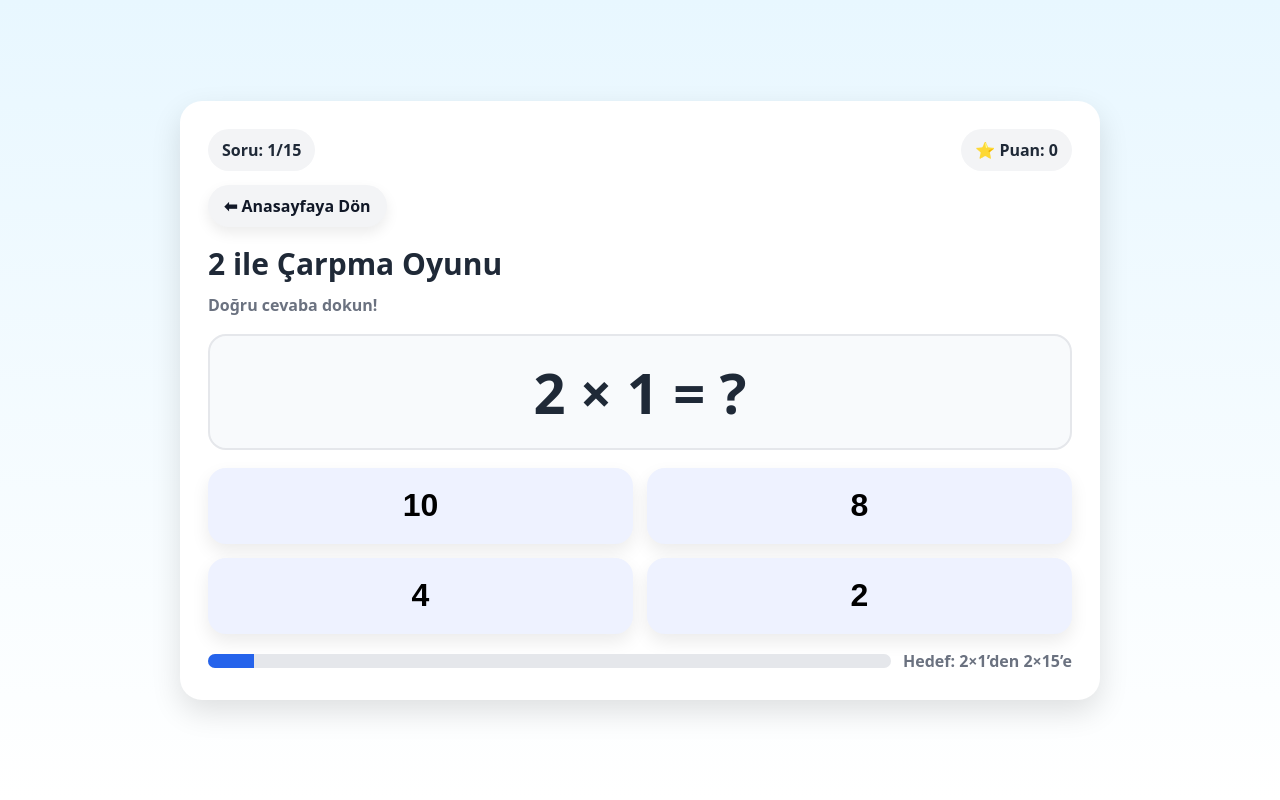
After one commit to Sandushki/OynaVeOgren, a Flask app: page /multiply in a window 1280 px wide. The commit adds this page. Run offline with Flask 3, Linux system fonts and the light colour scheme.

Commit message:
add multiply game

```diff
--- a/main.py
+++ b/main.py
@@ -1,8 +1,17 @@
-from flask import Flask, jsonify, request, render_template, url_for, redirect, json
+from flask import Flask, jsonify, request, render_template, session, url_for, redirect
 import json
+import random
+import os
 
 app = Flask(__name__)
 
+# 🔐 Required for session support
+app.config["SECRET_KEY"] = os.environ.get("SECRET_KEY", "dev-only-change-this")
+
+
+# ---------------------------
+# Static Pages
+# ---------------------------
 
 @app.route('/')
 def index():
@@ -20,6 +29,88 @@ def games():
 def contact():
     return render_template('contact.html')
 
+
+# ---------------------------
+# Multiplication Game (2x table)
+# ---------------------------
+
+def make_choices(correct: int):
+    wrongs = set()
+
+    while len(wrongs) < 3:
+        delta = random.choice([-6, -4, -2, 2, 4, 6, 8, -8])
+        w = correct + delta
+
+        if w <= 0 or w == correct:
+            continue
+
+        wrongs.add(w)
+
+    choices = [correct] + list(wrongs)
+    random.shuffle(choices)
+    return choices
+
+
+@app.route("/multiply", methods=["GET", "POST"])
+def multiply():
+
+    # Initialize session
+    if "b" not in session:
+        session["b"] = 1
+        session["score"] = 0
+        session["progress"] = 1
+
+    message = None
+    is_correct = None
+
+    if request.method == "POST":
+        selected = int(request.form["answer"])
+        correct = 2 * session["b"]
+
+        if selected == correct:
+            session["score"] += 1
+            message = "Doğru! 🎉"
+            is_correct = True
+        else:
+            message = f"Olmadı 😄 Doğru cevap: {correct}"
+            is_correct = False
+
+        session["b"] += 1
+        session["progress"] += 1
+
+        # Game finished (2x1 to 2x15)
+        if session["b"] > 15:
+            final_score = session["score"]
+            session.clear()
+            return render_template(
+                "multiply.html",
+                question={"a": 2, "b": 1},
+                choices=[2, 4, 6, 8],
+                score=final_score,
+                progress=15,
+                message=f"Oyun bitti! Toplam puan: {final_score}/15 🎉",
+                is_correct=True
+            )
+
+    b = session["b"]
+    question = {"a": 2, "b": b}
+    choices = make_choices(2 * b)
+
+    return render_template(
+        "multiply.html",
+        question=question,
+        choices=choices,
+        score=session["score"],
+        progress=session["progress"],
+        message=message,
+        is_correct=is_correct
+    )
+
+
+# ---------------------------
+# Match Game
+# ---------------------------
+
 @app.get("/match")
 def match():
     pairs = [
@@ -27,17 +118,21 @@ def match():
         {"id": 2, "left": "köpek", "right": "dog"},
         {"id": 3, "left": "kuş", "right": "bird"},
     ]
-    return render_template("match.html", pairs=pairs, title="Kelime Eşleştirme Oyunu")
+    return render_template("match.html", pairs=pairs, title="İngilizce Kelime Eşleştirme Oyunu")
+
 
 @app.post("/submit-match")
 def submit_match():
     payload = json.loads(request.form.get("results_json", "{}"))
-    # TODO: store payload in DB/session, compute grade, etc.
-    return payload  # or redirect(url_for("match"))
+    return payload
+
+
+# ---------------------------
+# Memory Game
+# ---------------------------
 
 @app.get("/memory")
 def memory():
-    """Memory game page"""
 
     pairs = [
         {
@@ -62,29 +157,20 @@ def memory():
 
     return render_template(
         "memory.html",
-        title="Kelime – Resim Hafıza Oyunu",
+        title="Hafıza Kartları Oyunu",
         pairs=pairs
     )
 
 
 @app.post("/submit-memory")
 def submit_memory():
-    """
-    Receives results from the memory game.
-    Payload comes from hidden input 'results_json'.
-    """
-
     raw = request.form.get("results_json", "{}")
     results = json.loads(raw)
-
-    # TODO: store in DB, session, analytics, grading, etc.
     print("MEMORY GAME RESULTS:", results)
-
-    # For now, just return JSON (or redirect)
     return jsonify(results)
 
 
+# ---------------------------
 
 if __name__ == '__main__':
-
     app.run(debug=True)
--- /dev/null
+++ b/static/css/multiply.css
@@ -0,0 +1,179 @@
+:root{
+  --bg1:#e8f7ff;
+  --bg2:#ffffff;
+  --card:#ffffff;
+  --text:#1f2937;
+  --muted:#6b7280;
+  --ok:#16a34a;
+  --bad:#dc2626;
+  --accent:#2563eb;
+  --shadow: 0 12px 30px rgba(0,0,0,.12);
+  --radius: 22px;
+}
+
+*{ box-sizing:border-box; }
+
+body{
+  margin:0;
+  font-family: system-ui, -apple-system, "Segoe UI", Roboto, Helvetica, Arial, sans-serif;
+  color:var(--text);
+  background: linear-gradient(180deg, var(--bg1), var(--bg2));
+  min-height:100vh;
+  padding: 16px;
+  display:flex;
+  align-items:center;
+  justify-content:center;
+}
+
+.wrap{
+  width:min(920px, 100%);
+}
+
+.card{
+  background:var(--card);
+  border-radius: var(--radius);
+  box-shadow: var(--shadow);
+  padding: 28px;
+}
+
+.topbar{
+  display:flex;
+  gap:12px;
+  align-items:center;
+  justify-content:space-between;
+  margin-bottom: 14px;
+  flex-wrap:wrap;
+}
+
+.pill{
+  background:#f3f4f6;
+  border-radius: 999px;
+  padding: 10px 14px;
+  font-weight: 700;
+  font-size: 16px;
+}
+
+.title{
+  font-weight: 900;
+  font-size: 30px;
+  margin: 0 0 10px 0;
+}
+
+.subtitle{
+  margin: 0 0 18px 0;
+  color: var(--muted);
+  font-size: 16px;
+  font-weight: 600;
+}
+
+.question{
+  display:flex;
+  align-items:center;
+  justify-content:center;
+  background:#f8fafc;
+  border: 2px solid #e5e7eb;
+  border-radius: 18px;
+  padding: 18px 14px;
+  margin: 10px 0 18px 0;
+  text-align:center;
+}
+
+.qtext{
+  font-size: 56px;
+  font-weight: 900;
+}
+
+.grid{
+  display:grid;
+  grid-template-columns: repeat(2, 1fr);
+  gap: 14px;
+}
+
+.choice{
+  border: 0;
+  border-radius: 18px;
+  padding: 18px 14px;
+  font-size: 32px;
+  font-weight: 900;
+  cursor: pointer;
+  background: #eef2ff;
+  min-height: 76px;
+  box-shadow: 0 8px 18px rgba(0,0,0,.08);
+  transition: transform .06s ease, box-shadow .06s ease;
+}
+
+.choice:active{
+  transform: scale(.99);
+}
+
+.footer{
+  margin-top: 16px;
+  display:flex;
+  gap: 12px;
+  flex-wrap:wrap;
+  align-items:center;
+  justify-content:space-between;
+}
+
+.progressbar{
+  flex: 1 1 260px;
+  height: 14px;
+  background:#e5e7eb;
+  border-radius: 999px;
+  overflow:hidden;
+}
+
+.progressbar > div{
+  height:100%;
+  background: var(--accent);
+  transition: width .3s ease;
+}
+
+.message{
+  margin-top: 14px;
+  padding: 12px 14px;
+  border-radius: 16px;
+  font-weight: 800;
+  font-size: 18px;
+  text-align:center;
+  background:#f3f4f6;
+  border: 2px solid #e5e7eb;
+}
+
+.message.ok{
+  background: #ecfdf5;
+  border-color: #bbf7d0;
+  color: var(--ok);
+}
+
+.message.bad{
+  background: #fef2f2;
+  border-color: #fecaca;
+  color: var(--bad);
+}
+
+.small{
+  color: var(--muted);
+  font-weight: 700;
+}
+
+@media (max-width: 520px){
+  .grid{ grid-template-columns: 1fr; }
+}
+
+.home-button{
+  display:inline-block;
+  margin-bottom: 16px;
+  padding: 10px 16px;
+  background: #f3f4f6;
+  border-radius: 999px;
+  font-weight: 700;
+  text-decoration: none;
+  color: #111827;
+  box-shadow: 0 6px 14px rgba(0,0,0,.08);
+  transition: transform .05s ease, box-shadow .05s ease;
+}
+
+.home-button:active{
+  transform: scale(.98);
+}
--- a/templates/games.html
+++ b/templates/games.html
@@ -10,10 +10,10 @@
     <p>Burada çocuklar için eğlenceli ve öğretici oyunlar bulabilirsiniz.</p>
 
     <ul>
-        <li>Matematik Oyunu - Yakında!</li>
-        <li><a href="{{ url_for('match') }}">İngilizce Kelime Oyunu</a></li>
+        <li><a href="{{ url_for('match') }}">İngilizce Kelime Eşleştirme Oyunu</a></li>
+        <li><a href="{{ url_for('multiply') }}">Matematik Oyunu</a></li>
         <li>Kelime Bulmaca - Yakında!</li>
-        <li><a href="{{ url_for('memory') }}">Hafıza Kartları</a></li>
+        <li><a href="{{ url_for('memory') }}">Hafıza Kartları Oyunu</a></li>
     </ul>
 
 
--- /dev/null
+++ b/templates/multiply.html
@@ -0,0 +1,53 @@
+<!doctype html>
+<html lang="tr">
+<head>
+  <meta charset="utf-8">
+  <meta name="viewport" content="width=device-width, initial-scale=1, viewport-fit=cover">
+  <title>2 ile Çarpma Oyunu</title>
+  <link rel="stylesheet" href="{{ url_for('static', filename='css/multiply.css') }}">
+</head>
+<body>
+  <div class="wrap">
+        <div class="card">
+    <div class="topbar">
+        <div class="pill">Soru: {{ progress }}/15</div>
+        <div class="pill">⭐ Puan: {{ score }}</div>
+    </div>
+
+    <a href="{{ url_for('index') }}" class="home-button">
+        ⬅ Anasayfaya Dön
+    </a>
+
+  <h1 class="title">2 ile Çarpma Oyunu</h1>
+      <p class="subtitle">Doğru cevaba dokun!</p>
+
+      <div class="question" aria-live="polite">
+        <div class="qtext">{{ question.a }} × {{ question.b }} = ?</div>
+      </div>
+
+      <form method="POST">
+        <div class="grid">
+          {% for c in choices %}
+            <button class="choice" type="submit" name="answer" value="{{ c }}">
+              {{ c }}
+            </button>
+          {% endfor %}
+        </div>
+      </form>
+
+      {% if message %}
+        <div class="message {% if is_correct %}ok{% else %}bad{% endif %}">
+          {{ message }}
+        </div>
+      {% endif %}
+
+      <div class="footer">
+        <div class="progressbar">
+            <div style="width: {{ (progress / 15) * 100 }}%;"></div>
+        </div>
+        <div class="small">Hedef: 2×1’den 2×15’e</div>
+      </div>
+    </div>
+  </div>
+</body>
+</html>
```
